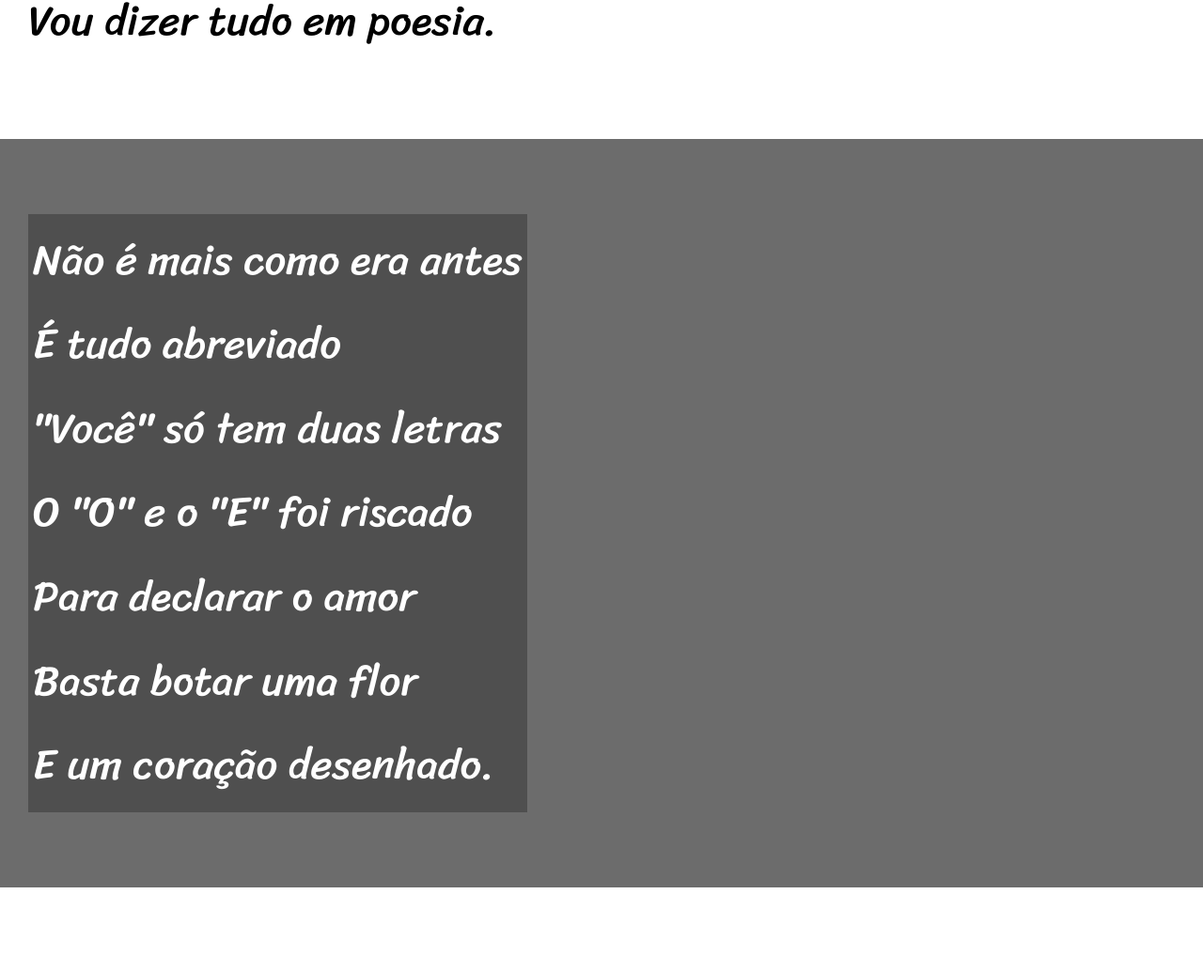
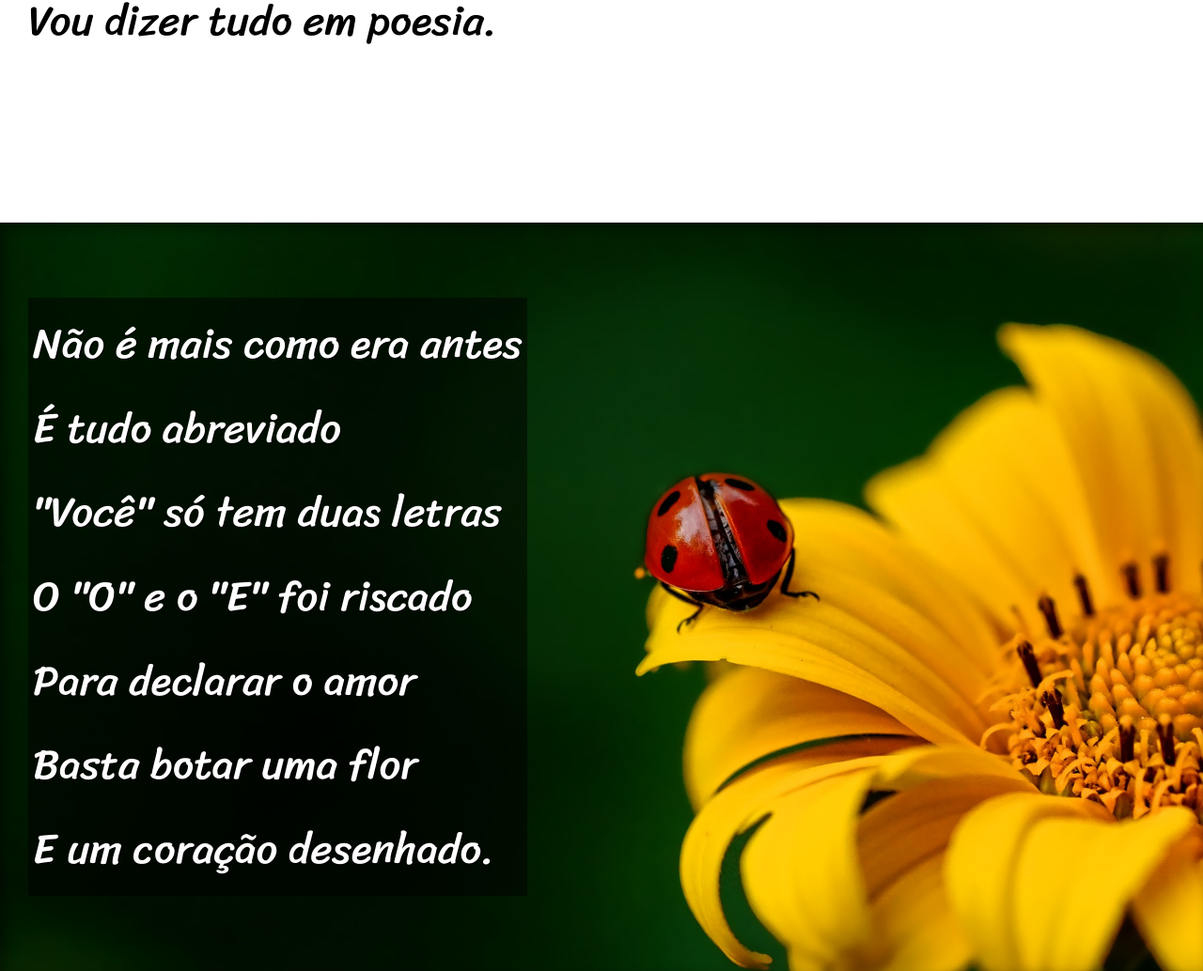
Before and after one commit to Franklimello/html-css, a plain HTML site: page desafio12/index.html in a window 1280 px wide. Shown: the part 747-1781 px from the top of the page at 94% size. Drawn offline with Linux system fonts and the light colour scheme.

Commit message:
atualixacao

```diff
--- a/desafio12/estilo/style.css
+++ b/desafio12/estilo/style.css
@@ -57,6 +57,10 @@ section {
     font-size: 3.5vw;
 }
 
+section > p {
+    padding-bottom: 2em;
+}
+
 section.normal {
     background-color: white;
     color: black;
@@ -65,11 +69,25 @@ section.normal {
 section.imagem {
     background-color: rgba(0, 0, 0, 0.362);
     color: white;
+    box-shadow: inset 6px 6px 13px 0px rgba(0, 0, 0, 0.429);
+    background-size: cover;
+    background-attachment: fixed;
 }
 section.imagem > p {
     display: inline-block;
     padding: 5px;
-    background-color: rgba(0, 0, 0, 0.267);
+    background-color: rgba(0, 0, 0, 0.514);
+    text-shadow: 1px 1px 0px black;
+}
+section#img01 {
+    background-image: url('../imagens/background001.jpg');
+    background-position: right center;
+
+}
+
+section#img02 {
+    background-image: url('../imagens/background002.jpg');
+
 }
 
 footer{
--- a/desafio12/index.html
+++ b/desafio12/index.html
@@ -26,7 +26,7 @@
     </section>
 
 
-    <section class="imagem">
+    <section class="imagem" id="img01">
         <p>
             Não é mais como era antes<br>
             É tudo abreviado<br>
@@ -63,7 +63,7 @@
     </section>
 
 
-    <section class="imagem">
+    <section class="imagem" id="img02">
         <p>
             Tenho saudade das cartas<br>
             Escritas com a própria mão<br>
```
